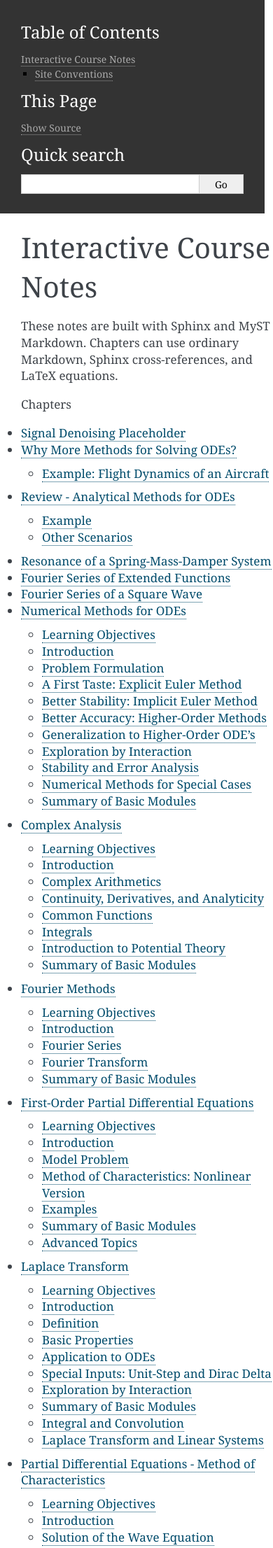
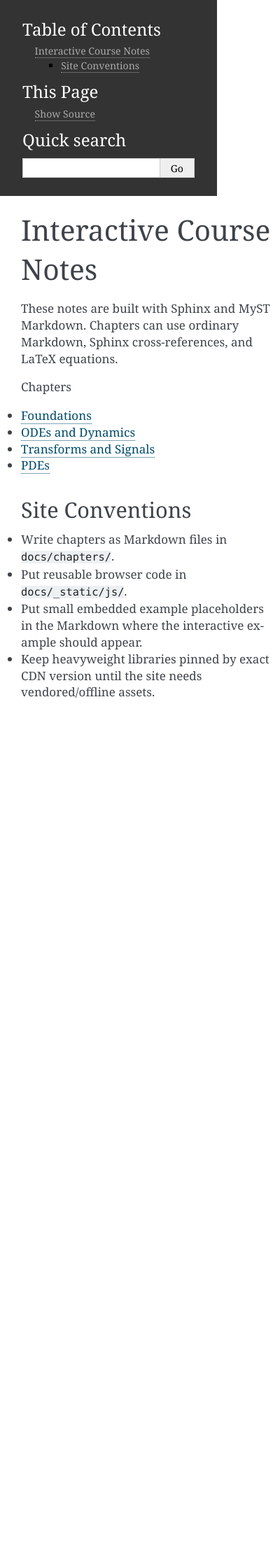
Before and after one commit to smanist/mathdemo, a Sphinx documentation site: the page built from docs/index.md, in a window 390 px wide. Shown: the top 2212 px of the page at 70% size. Built offline with Sphinx 7.4.7, drawn with Linux system fonts in a browser that asks for light colours; after the commit the page ends 1031 px from its top, so only the background shows below that; some of the changed text lies outside the part shown.

Commit message:
Organize pages

````diff
--- a/docs/_static/css/course.css
+++ b/docs/_static/css/course.css
@@ -1,3 +1,105 @@
+div.sphinxsidebar {
+  font-size: 0.88rem;
+  line-height: 1.35;
+  width: 270px;
+}
+
+div.document,
+div.footer {
+  width: 1180px;
+}
+
+div.sphinxsidebarwrapper {
+  padding: 1rem 0.75rem;
+}
+
+div.sphinxsidebar ul {
+  margin: 0.25rem 0 0.75rem;
+  padding-left: 1.1rem;
+}
+
+div.sphinxsidebar li {
+  margin: 0.12rem 0;
+}
+
+div.bodywrapper {
+  margin-left: 300px;
+  margin-right: 250px;
+}
+
+.course-page-toc {
+  border-left: 1px solid var(--color-background-border, #d8dee9);
+  box-sizing: border-box;
+  float: right;
+  font-size: 0.83rem;
+  line-height: 1.35;
+  margin-left: 1.25rem;
+  max-height: calc(100vh - 2rem);
+  overflow: auto;
+  padding-left: 1rem;
+  position: sticky;
+  top: 1rem;
+  width: 220px;
+}
+
+.course-page-toc__title {
+  color: #444;
+  font-weight: 700;
+  margin-bottom: 0.45rem;
+}
+
+.course-page-toc__list {
+  list-style: none;
+  margin: 0;
+  padding: 0;
+}
+
+.course-page-toc__item {
+  margin: 0.22rem 0;
+}
+
+.course-page-toc__item--h3 {
+  padding-left: 0.85rem;
+}
+
+.course-page-toc a {
+  border-bottom: 0;
+  color: #555;
+  text-decoration: none;
+}
+
+.course-page-toc a:hover {
+  color: #111;
+  text-decoration: underline;
+}
+
+@media screen and (max-width: 1280px) {
+  div.document,
+  div.footer {
+    width: 940px;
+  }
+
+  div.bodywrapper {
+    margin-right: 0;
+  }
+
+  .course-page-toc {
+    display: none;
+  }
+}
+
+@media screen and (max-width: 875px) {
+  div.document,
+  div.footer {
+    width: auto;
+  }
+
+  div.bodywrapper {
+    margin-left: 0;
+    margin-right: 0;
+  }
+}
+
 .course-interactive {
   border: 1px solid var(--color-background-border, #d8dee9);
   border-radius: 8px;
--- /dev/null
+++ b/docs/_static/js/course-page-toc.js
@@ -0,0 +1,66 @@
+(function () {
+  "use strict";
+
+  function headingText(heading) {
+    const clone = heading.cloneNode(true);
+    clone.querySelectorAll(".headerlink").forEach((link) => link.remove());
+    return clone.textContent.trim();
+  }
+
+  function sectionIdForHeading(heading) {
+    const section = heading.closest("section[id]");
+    return section ? section.id : "";
+  }
+
+  function createItem(heading) {
+    const sectionId = sectionIdForHeading(heading);
+    const text = headingText(heading);
+
+    if (!sectionId || !text) {
+      return null;
+    }
+
+    const item = document.createElement("li");
+    const link = document.createElement("a");
+
+    item.className = `course-page-toc__item course-page-toc__item--${heading.tagName.toLowerCase()}`;
+    link.href = `#${sectionId}`;
+    link.textContent = text;
+    item.append(link);
+
+    return item;
+  }
+
+  function initPageToc() {
+    const documentWrapper = document.querySelector(".documentwrapper");
+    const body = document.querySelector(".body[role='main']");
+
+    if (!documentWrapper || !body) {
+      return;
+    }
+
+    const items = [...body.querySelectorAll("section[id] > h2, section[id] > h3")]
+      .map(createItem)
+      .filter(Boolean);
+
+    if (items.length < 2) {
+      return;
+    }
+
+    const toc = document.createElement("nav");
+    const title = document.createElement("div");
+    const list = document.createElement("ol");
+
+    toc.className = "course-page-toc";
+    toc.setAttribute("aria-label", "Page table of contents");
+    title.className = "course-page-toc__title";
+    title.textContent = "On this page";
+    list.className = "course-page-toc__list";
+    list.append(...items);
+    toc.append(title, list);
+
+    documentWrapper.prepend(toc);
+  }
+
+  document.addEventListener("DOMContentLoaded", initPageToc);
+})();
--- /dev/null
+++ b/docs/chapters/odes.md
@@ -0,0 +1,22 @@
+---
+title: ODEs and Dynamics
+---
+
+# ODEs and Dynamics
+
+Analytical review, numerical methods, and interactive dynamics examples.
+
+```{toctree}
+:maxdepth: 1
+
+Why ODE Methods? <chap_ode_intro>
+Analytical Review <chap_ode_review>
+Numerical ODEs <chap_num_ode>
+Linear ODE Demo <linear-ode-example>
+M1 Impulse <M1_impulse>
+M1 Resonance <M1_periodic_excite>
+M1 Simple Resonance <M1_simple_resonance>
+M2 Double Pendulum <M2_double_pendulum>
+M2 Euler Comparison <M2_Euler_method_comparison>
+M3 Matrix Exponentials <M3_EVP_for_IVP>
+```
--- /dev/null
+++ b/docs/chapters/pdes.md
@@ -0,0 +1,16 @@
+---
+title: PDEs
+---
+
+# PDEs
+
+Partial differential equations, solution techniques, and numerical methods.
+
+```{toctree}
+:maxdepth: 1
+
+First-Order PDEs <chap_pde_1st>
+Characteristics <chap_pde_moc>
+Separation of Variables <chap_pde_sov>
+Numerical PDEs <chap_num_pde>
+```
--- /dev/null
+++ b/docs/chapters/transforms.md
@@ -0,0 +1,17 @@
+---
+title: Transforms and Signals
+---
+
+# Transforms and Signals
+
+Laplace transforms, Fourier methods, and signal-oriented interactive examples.
+
+```{toctree}
+:maxdepth: 1
+
+Laplace Transform <chap_lap_trans>
+Fourier Methods <chap_fourier>
+M4 Fourier Extensions <M4_Fourier_Extension>
+M4 Gibbs Phenomenon <M4_Fourier_Gibbs>
+Signal Denoising <signal-denoise-placeholder>
+```
--- a/docs/conf.py
+++ b/docs/conf.py
@@ -32,6 +32,7 @@ html_css_files = [
 
 html_js_files = [
     "js/course-interactives.js",
+    "js/course-page-toc.js",
     "js/examples/logistic-map.js",
     "js/examples/linear-ode.js",
     "js/examples/signal-denoise.js",
--- a/docs/index.md
+++ b/docs/index.md
@@ -4,30 +4,13 @@ These notes are built with Sphinx and MyST Markdown. Chapters can use ordinary
 Markdown, Sphinx cross-references, and LaTeX equations.
 
 ```{toctree}
-:maxdepth: 2
+:maxdepth: 1
 :caption: Chapters
 
-chapters/signal-denoise-placeholder
-chapters/chap_ode_intro
-chapters/chap_ode_review
-chapters/M1_periodic_excite
-chapters/M4_Fourier_Extension
-chapters/M4_Fourier_Gibbs
-chapters/chap_num_ode
-chapters/chap_cmplx
-chapters/chap_fourier
-chapters/chap_pde_1st
-chapters/chap_lap_trans
-chapters/chap_pde_moc
-chapters/chap_pde_sov
-chapters/chap_num_pde
-chapters/chap_la
-chapters/linear-ode-example
-chapters/M1_impulse
-chapters/M1_simple_resonance
-chapters/M2_double_pendulum
-chapters/M2_Euler_method_comparison
-chapters/M3_EVP_for_IVP
+chapters/foundations
+chapters/odes
+chapters/transforms
+chapters/pdes
 ```
 
 ## Site Conventions
````
Also changed, not shown: docs/chapters/foundations.md (added, +14 -0 lines), 3 other files.
